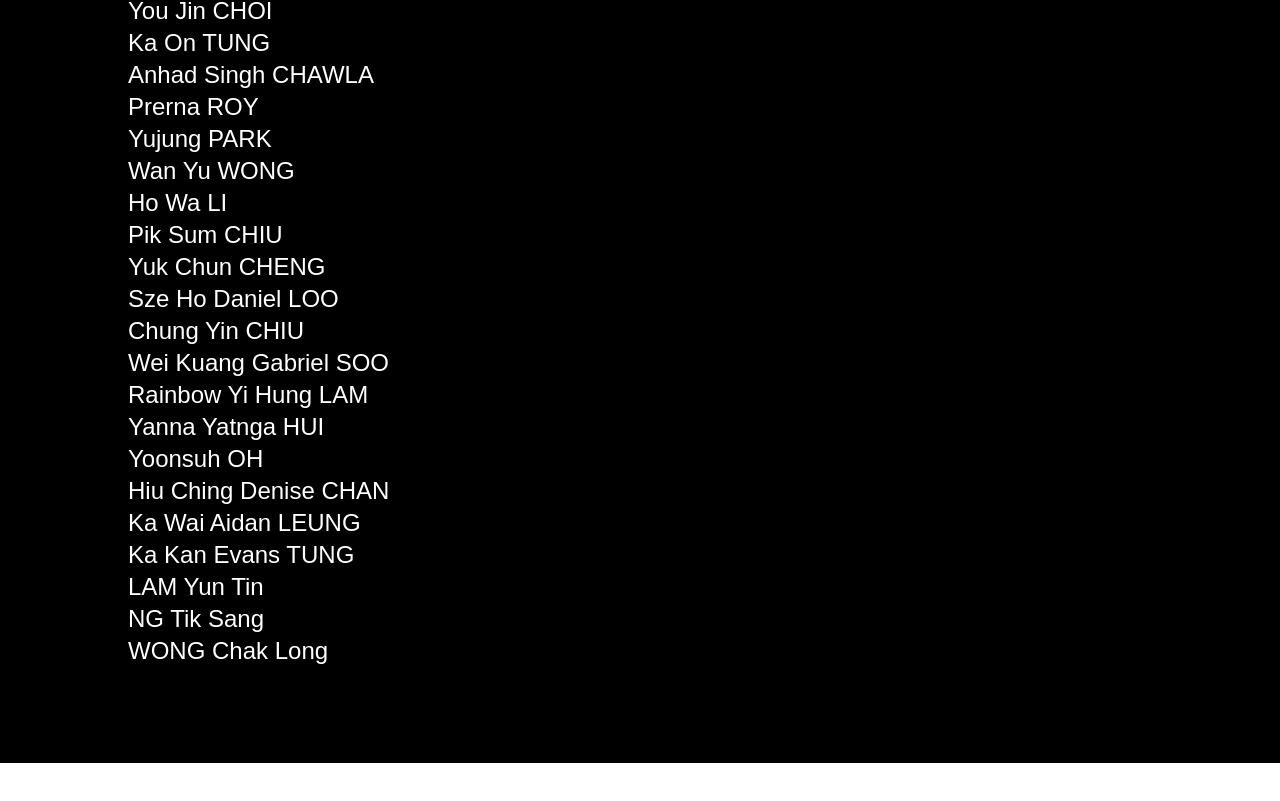
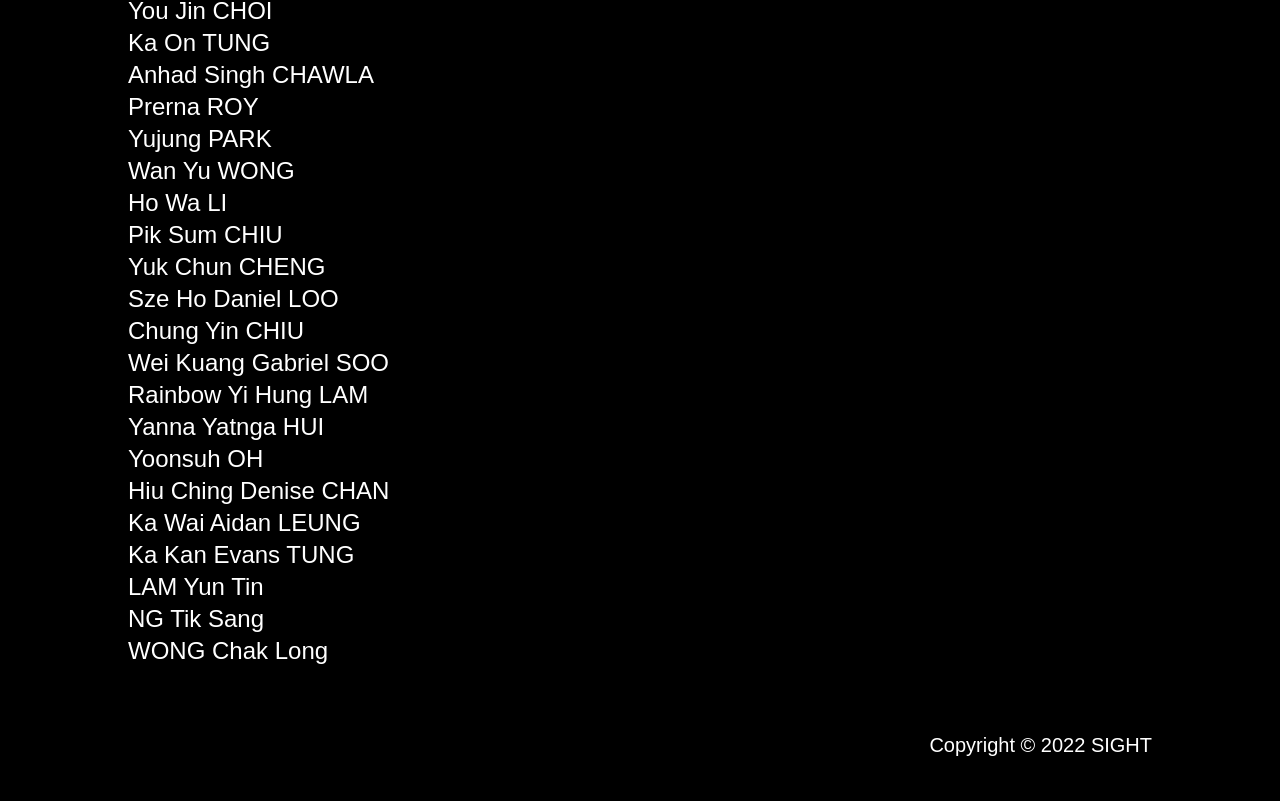
Before and after one commit to sight-hkust/book, a Next.js app: page /attributions in a window 1280 px wide. Shown: the part 9601-10402 px from the top of the page. Before the commit the page ends 10364 px from the top, so only its background shows below. Built offline with nearby package versions, Linux system fonts and the light colour scheme.

Commit message:
added copyright text

```diff
--- a/pages/attributions.tsx
+++ b/pages/attributions.tsx
@@ -339,6 +339,9 @@ export default function Attributions() {
             ].map(name => <dd key={name} className="sm:text-2xl text-xl">{name}</dd>)
           }
         </dl>
+        <div className="w-full flex flex-row-reverse sm:text-xl">
+          Copyright &#169; { new Date().getFullYear() } SIGHT
+        </div>
       </section>
     </Layout>
   )
```
